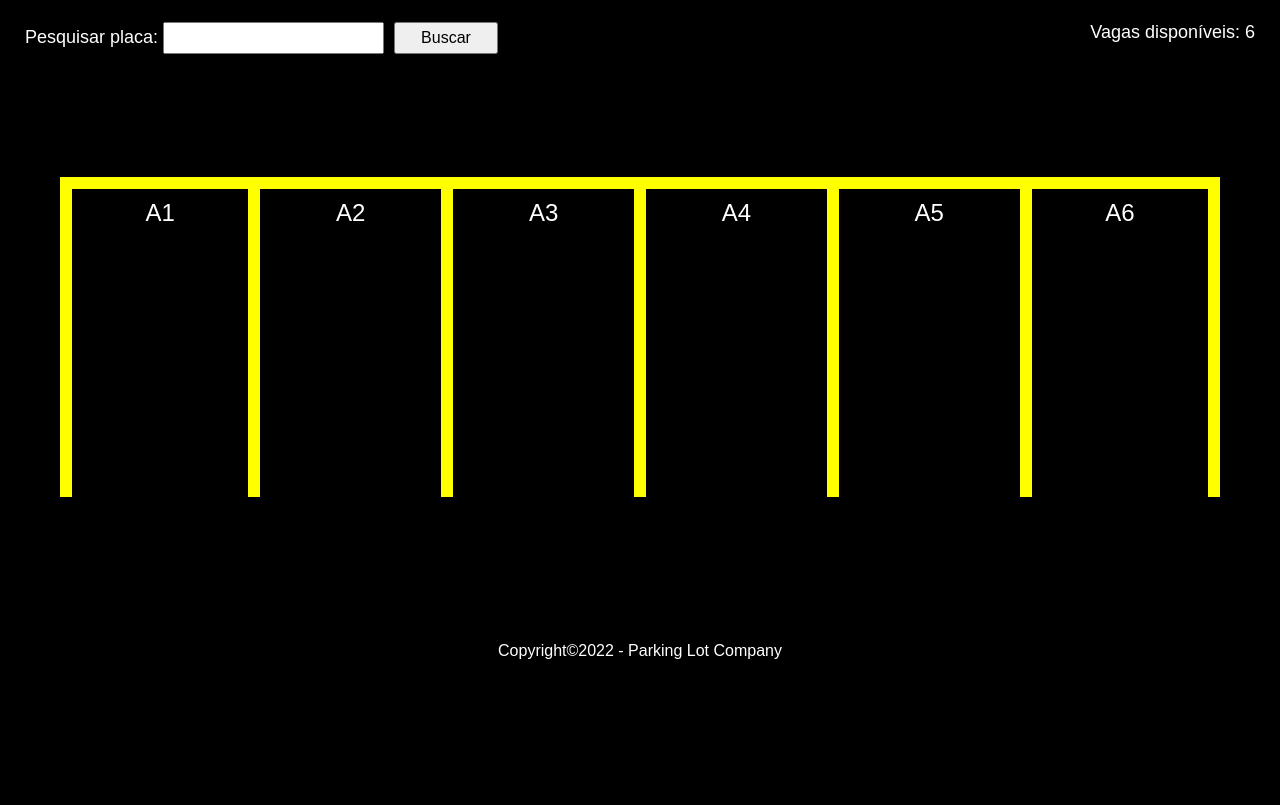
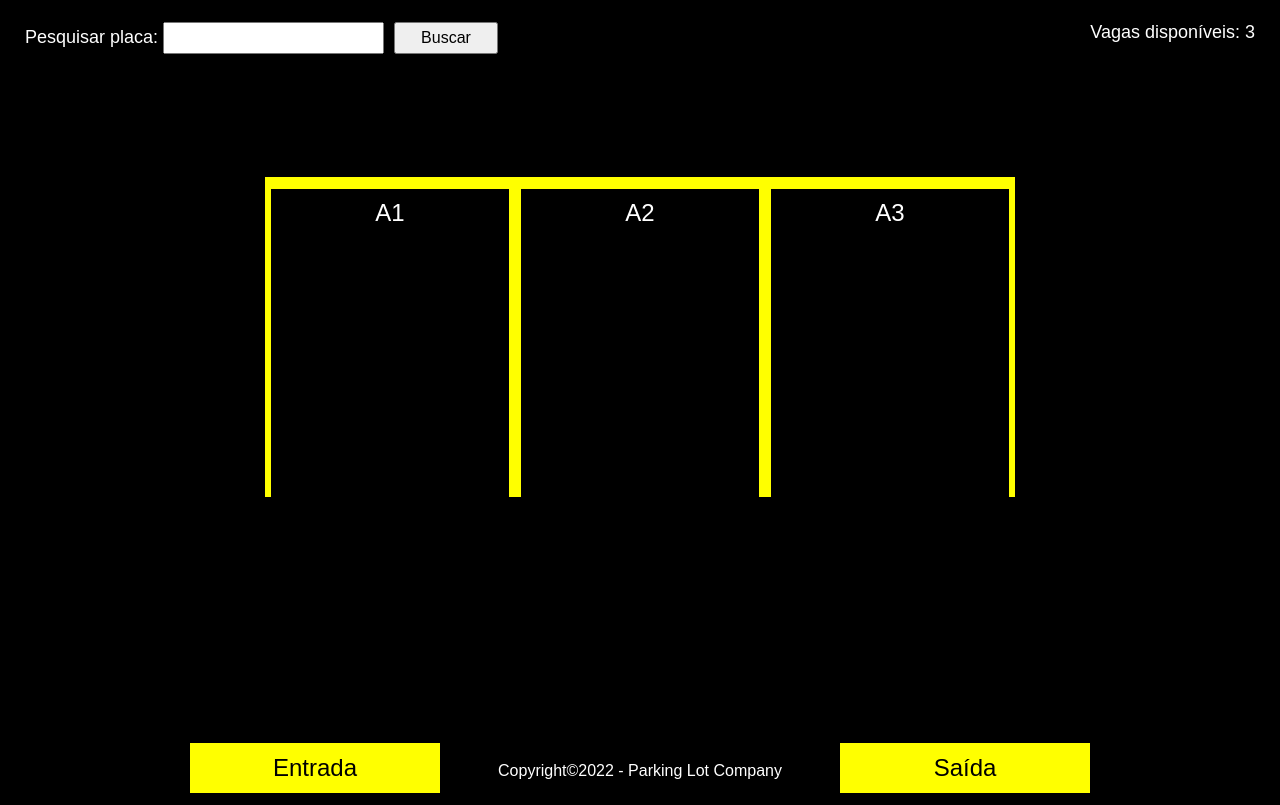
Before and after one commit to KaioPratess/parking-lot, a plain HTML site: page index.html in a window 1280 px wide. Shown: the part 207-1012 px from the top of the page. Before the commit the page ends 892 px from the top, so only its background shows below. Drawn offline with Linux system fonts and the light colour scheme; no server answers.

Commit message:
Adjust fetch and spots number

```diff
--- a/index.html
+++ b/index.html
@@ -29,9 +29,14 @@
 
       </div>
     </div>
-    <p>Vagas disponíveis: <span class="available-spots">6</span></p>
+    <p>Vagas disponíveis: <span class="available-spots">3</span></p>
   </section>
-  <section class="parking-sec"></section>
+  <section class="parking-sec">
+    <div class="path">
+      <div class="entry">Entrada</div>
+      <div class="exit">Saída</div>
+    </div>
+  </section>
   <div class="modal-bg">
     <div class="modal">
       <div>
--- a/modules/checkAvailableSpots.js
+++ b/modules/checkAvailableSpots.js
@@ -16,22 +16,21 @@ export default (function checkAvailableSpots() {
     availableSpots.textContent = responseSpots;
 
     const data = await fetch(
-      'https://tcc-parking-iot.herokuapp.com/parking-rentals',
+      'https://tcc-parking-iot.herokuapp.com/parking-spots',
       {
         method: 'GET',
         mode: 'cors',
       },
     );
     const responseRental = await data.json();
-
     responseRental.forEach((rental) => {
-      const div = document.createElement('div');
-      div.classList.add('car-img');
-      const img = document.createElement('img');
-      img.setAttribute('src', './img/png/car-top-view-icon.svg');
-      div.append(img);
       parkingSpot.forEach((spot) => {
-        if (rental.id == spot.getAttribute('id') && rental.endDate == null) {
+        if (rental.id == spot.getAttribute('id') && !rental.available) {
+          const div = document.createElement('div');
+          div.classList.add('car-img');
+          const img = document.createElement('img');
+          img.setAttribute('src', './img/png/car-top-view-icon.svg');
+          div.append(img);
           if (spot.childNodes[1]) spot.childNodes[1].remove();
           spot.append(div);
         }
--- a/modules/createSpots.js
+++ b/modules/createSpots.js
@@ -3,7 +3,7 @@ export default (function createSpots() {
   const parkingSec = document.querySelector('.parking-sec');
 
   // Criar as vagas do estacionamento
-  for (let i = 0; i < 6; i++) {
+  for (let i = 0; i < 3; i++) {
     const div = document.createElement('div');
     div.classList.add('parking-spot');
     div.setAttribute('id', i + 1);
--- a/style.css
+++ b/style.css
@@ -134,6 +134,25 @@ body {
   transform: rotate(180deg)
 }
 
+.path {
+  display: flex;
+  width: 100%;
+  gap: 400px;
+  position: absolute;
+  bottom: -200px;
+  justify-content: center;
+}
+
+.entry, .exit {
+  width: 250px;
+  height: 50px;
+  background-color: yellow;
+  font-size: 1.5rem;
+  display: flex;
+  justify-content: center;
+  align-items: center;
+}
+
 /* Modal */
 .modal-bg {
   position: fixed;
@@ -190,6 +209,6 @@ tr, td, th {
 .footer {
   text-align: center;
   padding: 25px;
-  margin-top: 80px;
+  margin-top: 200px;
   color: white;
 }
```
